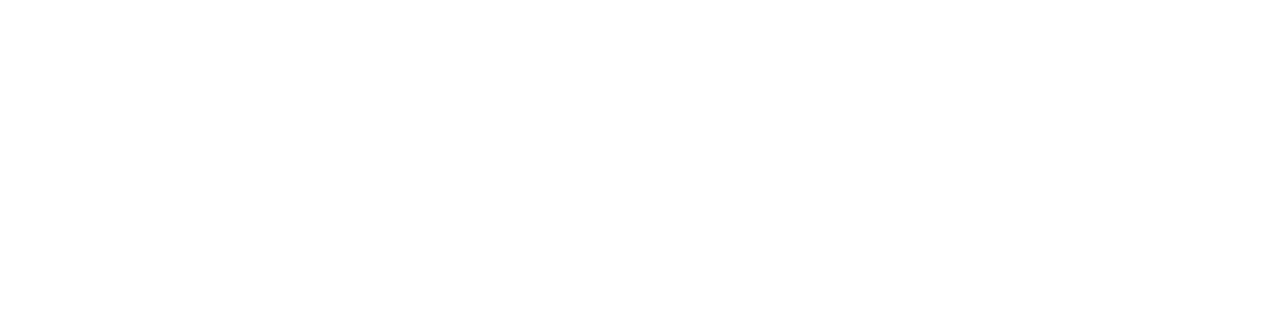
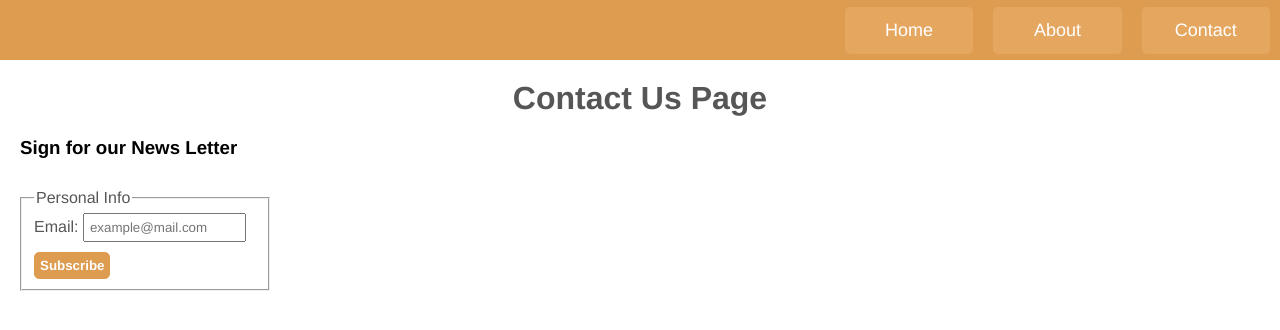
Before and after one commit to edu-santos8/MIMO-web-dev-course-applied, a plain HTML site: page contact.html in a window 1280 px wide. Drawn offline with Linux system fonts and the light colour scheme.

Commit message:
Boiler Plates added
Basic structure added to about page and contact page

```diff
--- a/about.html
+++ b/about.html
@@ -0,0 +1,25 @@
+<!DOCTYPE html>
+<html lang="en">
+<head>
+    <meta charset="UTF-8">
+    <meta http-equiv="X-UA-Compatible" content="IE=edge">
+    <meta name="viewport" content="width=device-width, initial-scale=1.0">
+    <link rel="stylesheet" href="style.css">
+    <title>About Us</title>
+</head>
+<body>
+    <nav>
+        <div class="container" role="navigationbar">
+            <a class="item" href="/index.html">Home</a>
+            <a class="item" href="/about.html">About</a>
+            <a class="item" href="/contact.html">Contact</a>
+        </div>
+    </nav>
+    <header>
+        <h1>Abou Us Page</h1>
+    </header>
+    <div class="sessao">
+
+    </div>
+</body>
+</html>
--- a/contact.html
+++ b/contact.html
@@ -0,0 +1,33 @@
+<!DOCTYPE html>
+<html lang="en">
+<head>
+    <meta charset="UTF-8">
+    <meta http-equiv="X-UA-Compatible" content="IE=edge">
+    <meta name="viewport" content="width=device-width, initial-scale=1.0">
+    <link rel="stylesheet" href="style.css">
+    <title>Semantic Website</title>
+</head>
+<body>
+    <nav>
+        <div class="container" role="navigationbar">
+            <a class="item" href="/index.html">Home</a>
+            <a class="item" href="/about.html">About</a>
+            <a class="item" href="/contact.html">Contact</a>
+        </div>
+    </nav>
+    <header>
+        <h1>Contact Us Page</h1>
+    </header>
+    <div class="sessao">
+        <h3>Sign for our News Letter</h3>
+    <form>
+        <fieldset>
+            <legend>Personal Info</legend>
+            <label>Email:</label>
+            <input type="email" placeholder="example@mail.com"><br>
+            <button>Subscribe</button>
+        </fieldset>
+    </form>
+    </div>
+</body>
+</html>
```
Also changed, not shown: index.html (+3 -10 lines).
